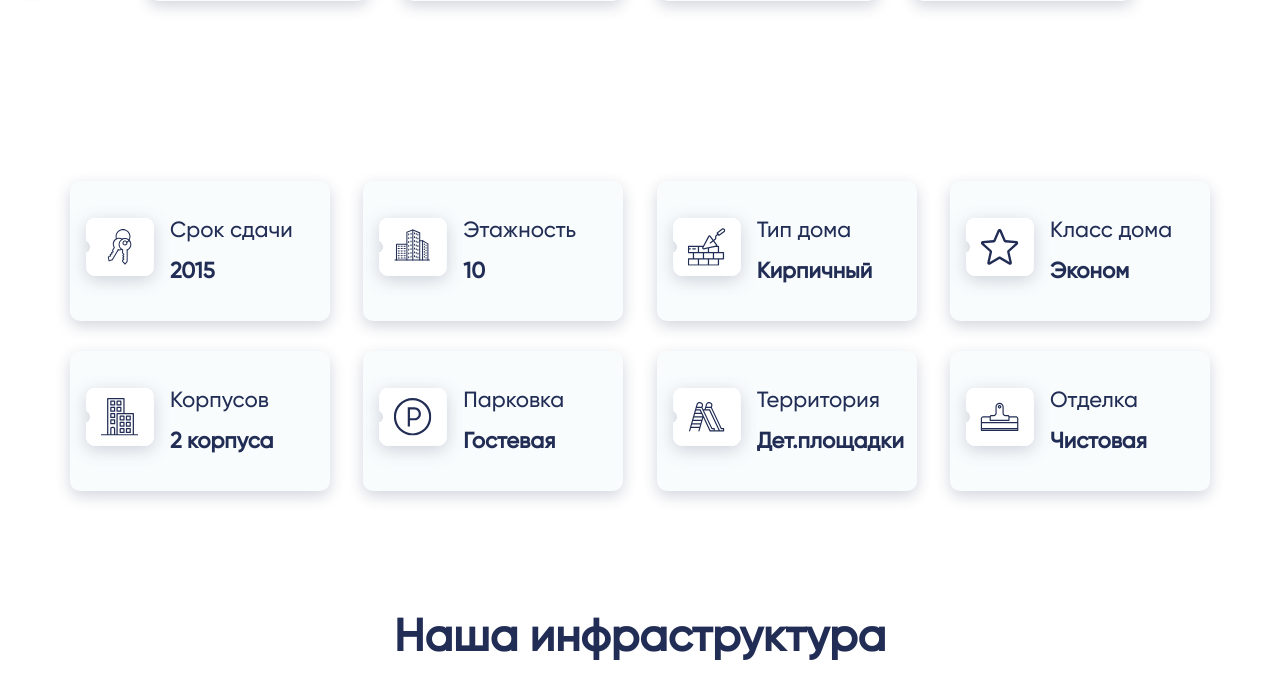
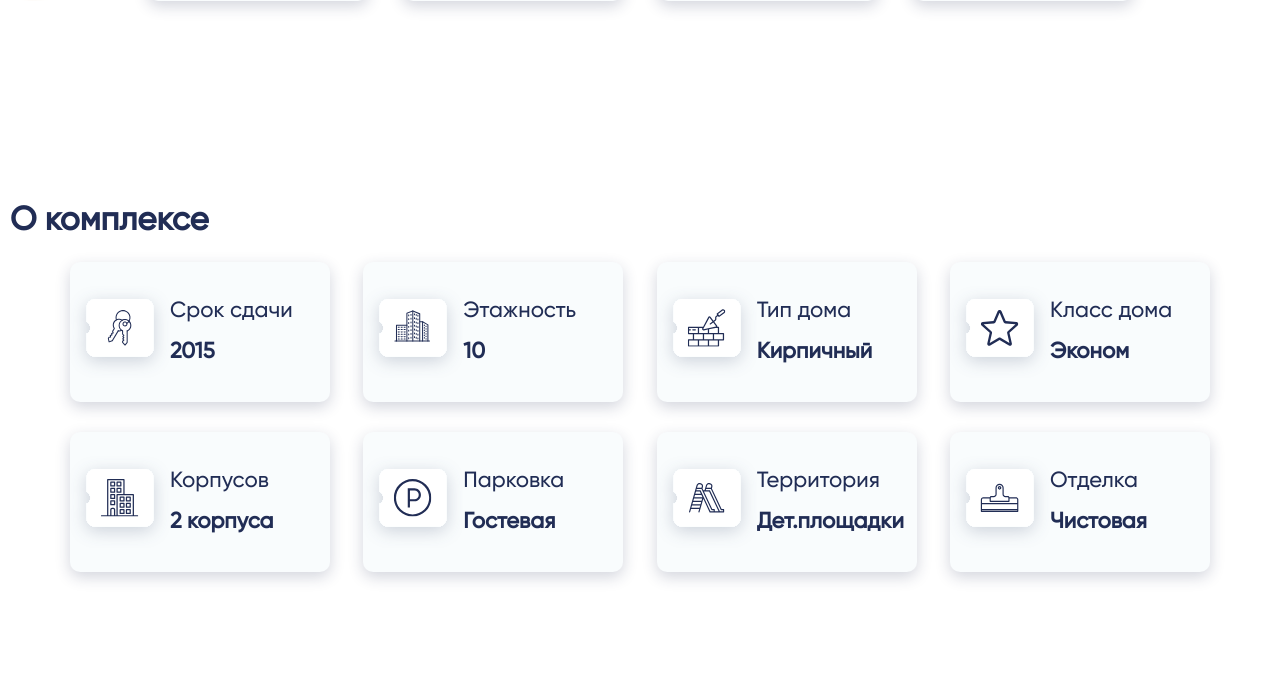
Before and after one commit to Glebka90/testWork, a PHP site: page / in a window 1280 px wide. Shown: the part 764-1452 px from the top of the page. Run offline with PHP 8.4, Linux system fonts and the light colour scheme.

Commit message:
Update info.php

```diff
--- a/__components/info.php
+++ b/__components/info.php
@@ -1,4 +1,5 @@
 <section class="info">
+   <h2 class="info-heading" >О комплексе</h2>
   <div class="menu-info">
     <div class="box-info">
       <img class="box-info__icon" src="../__img/_icon-box/key.svg " alt="icon">
```
